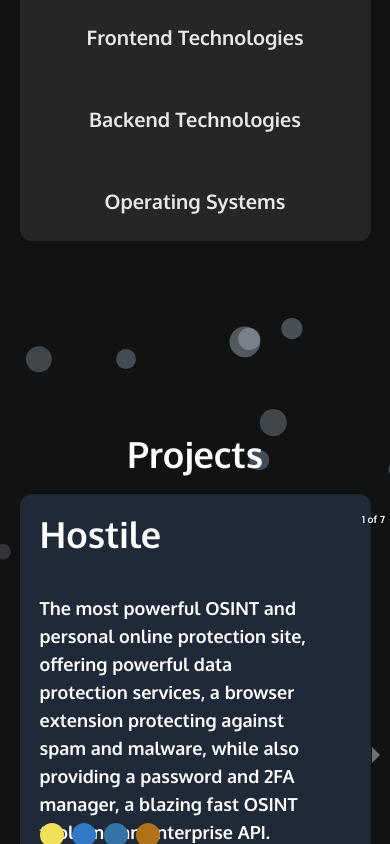
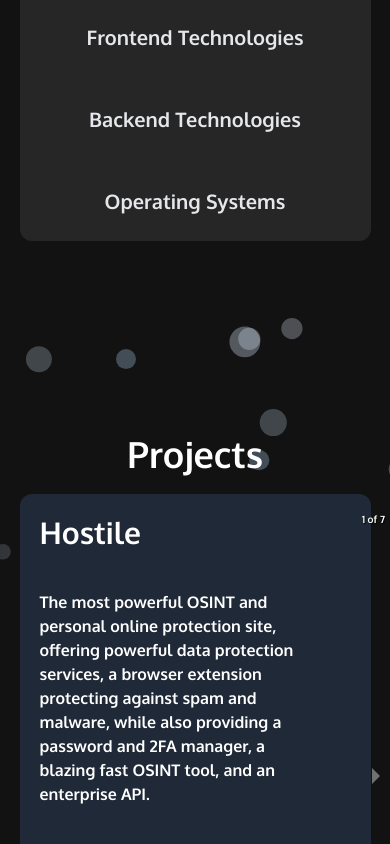
Before and after one commit to george/portfolio-site, a React (Create React App) app: page / in a window 390 px wide. Shown: the part 1480-2324 px from the top of the page. Built offline with nearby package versions, Linux system fonts and the light colour scheme.

Commit message:
Improved mobile design

```diff
--- a/src/components/about/AboutMeSection.tsx
+++ b/src/components/about/AboutMeSection.tsx
@@ -30,7 +30,7 @@ export const AboutMeSection:React.FC<AboutMeProps> = (props: AboutMeProps) => {
                         {props.title}
                     </span>
                     <motion.div initial={false} animate={animationData} className='overflow-hidden text-gray-200'>
-                        <div className='text-xl text-gray-200 mx-5'>{props.contents}</div>
+                        <div className='text-lg text-gray-200 mx-3'>{props.contents}</div>
                     </motion.div>
                 </motion.div>
             </button>
--- a/src/components/project/Project.tsx
+++ b/src/components/project/Project.tsx
@@ -13,18 +13,19 @@ export interface ProjectProps {
     languages: LanguageColor[]
 }
 
-export const Project: React.FC<ProjectProps> = (props) => {
+export const Project: React.FC<ProjectProps> = (props: ProjectProps) => {
     return (
         <div>
-            <div className='mb-[min(120px,_25%)] mx-[5%] py-[max(20px,_2%)] pl-[max(20px,_1%)] h-[50vh] font-bold bg-gray-800 rounded-xl'>
+            <div className='mb-[min(120px,_25%)] mx-[5%] py-[max(20px,_2%)] pl-[max(20px,_1%)]
+            h-[55vh] md:h-[50vh] font-bold bg-gray-800 rounded-xl'>
                 <div className='text-left text-white'>
-                    <p className='font-extrabold text-4xl'>
+                    <p className='font-extrabold text-3xl'>
                         {props.name}
                     </p>
 
                     <br/>
 
-                    <div className='font-bold text-lg h-[14vh] mr-[15%]'>
+                    <div className='font-bold text-base h-[14vh] mr-[15%]'>
                         {props.description}
 
                         <div className='hidden md:block mt-14 font-bold text-xl'>
@@ -38,7 +39,7 @@ export const Project: React.FC<ProjectProps> = (props) => {
                         </div>
                     </div>
 
-                    <div className='mt-[12vh]'>
+                    <div className='mt-[17vh] md:mt-[12vh]'>
                         {props.languages.map((color) => {
                             return (
                                 <div key={color} style={{backgroundColor: color}} className={`rounded-full h-6 w-6 inline-block mr-2`}/>
--- /dev/null
+++ b/src/components/skill/SkillSet.tsx
@@ -0,0 +1,21 @@
+import * as React from 'react';
+
+interface SkillSetProps {
+
+    name: string,
+    skills: string[]
+
+}
+export const SkillSet:React.FC<SkillSetProps> = (props: SkillSetProps) => {
+    return (
+        <div className='font-normal text-base list-disc list-inside'>
+            <p className='font-bold mt-3'>{props.name}</p>
+
+            <ul className='font-normal text-base list-disc list-inside'>
+                {props.skills.map((skill) => {
+                    return <li key={skill.split(' ')[0].toLowerCase()}>{skill}</li>
+                })}
+            </ul>
+        </div>
+    );
+}
--- a/src/containers/about/AboutMe.tsx
+++ b/src/containers/about/AboutMe.tsx
@@ -2,7 +2,9 @@ import * as React from 'react';
 import { useState } from 'react';
 
 import { AboutMeSection } from '../../components/about/AboutMeSection';
+import {SkillSet} from "../../components/skill/SkillSet";
 
+const listStyles = 'font-normal text-base list-disc list-inside';
 export const AboutMe:React.FC = () => {
     const [sections] = useState<React.ReactElement[]>([
         <AboutMeSection title='Who am I' contents={
@@ -23,42 +25,65 @@ export const AboutMe:React.FC = () => {
         }/>,
         <AboutMeSection title='Skills' contents={
             <div>
-                <p className='font-bold'>
-                    Development: <span className='font-normal'>Frontend development, backend development, mobile app
-                    development, native app development</span>
-                </p>
-                <p className='font-bold'>
-                    Cloud Computing : <span className='font-normal'>AWS (ECS, ECR, S3, Amplify, RDS, etc)</span>
-                </p>
-                <p className='font-bold'>
-                    Database Management : <span className='font-normal'>SQL / Relational DBs (MySQL, MSSQL, Postgres), MongoDB</span>
-                </p>
+                <SkillSet name='Development' skills={[
+                    'Frontend web development',
+                    'Backend web development',
+                    'Mobile app development',
+                    'Desktop app development',
+                    'Native app development'
+                ]}/>
+                <SkillSet name='Cloud Computing' skills={[
+                    'AWS (ECS, S3, Amplify, RDS, etc)'
+                ]}/>
+                <SkillSet name='Database Management' skills={[
+                    'SQL (MySQL / MSSQL / Postgres)',
+                    'MongoDB / NoSQL'
+                ]}/>
             </div>
         }/>,
         <AboutMeSection title='Frontend Technologies' contents={
             <div>
-                <p className='font-bold'>
-                    Languages / Tools: <span className='font-normal'>HTML, CSS, Dart, JavaScript</span>
-                </p>
-                <p className='font-bold'>
-                    Frameworks: <span className='font-normal'>React.js, Next.js, TailwindCSS, Flutter, Electron</span>
-                </p>
+                <SkillSet name='Languages / Tools' skills={[
+                    'HTML / CSS',
+                    'JavaScript',
+                    'Dart',
+                ]}/>
+                <SkillSet name='Frameworks' skills={[
+                    'React.js / Next.js',
+                    'TailwindCSS',
+                    'Electron',
+                    'Flutter'
+                ]}/>
             </div>
         }/>,
         <AboutMeSection title='Backend Technologies' contents={
             <div>
-                <p className='font-bold'>
-                    Languages: <span className='font-normal'>Java, JavaScript, TypeScript, Python, C++, PHP</span>
-                </p>
-                <p className='font-bold'>
-                    Frameworks: <span className='font-normal'>Node.js, Express.js, Flask, Spring MVC, Laravel</span>
-                </p>
-                <p className='font-bold'>
-                    Other Technologies: <span className='font-normal'>Websockets, Microservices, Selenium, Maven, Gradle, NPM</span>
-                </p>
-                <p className='font-bold'>
-                    Data Storage : <span className='font-normal'>SQL / Relational DBs, MongoDB / NoSQL, Redis</span>
-                </p>
+                <SkillSet name='Languages' skills={[
+                    'Java',
+                    'JavaScript',
+                    'TypeScript',
+                    'Python',
+                    'C++',
+                    'Laravel'
+                ]}/>
+                <SkillSet name='Frameworks' skills={[
+                    'Node.js / Express.js',
+                    'Flask',
+                    'Spring MVC',
+                    'Laravel'
+                ]}/>
+                <SkillSet name='Other Technologies' skills={[
+                    'Microservices',
+                    'Websockets',
+                    'Selenium',
+                    'Maven / Gradle'
+                ]}/>
+                <SkillSet name='Databases / Data Storage' skills={[
+                    'MySQL / MariaDB / Postgres',
+                    'Microsoft SQL Server',
+                    'NoSQL / MongoDB',
+                    'Redis'
+                ]}/>
             </div>
         }/>,
         <AboutMeSection title='Operating Systems' contents={
--- a/src/containers/projects/Projects.tsx
+++ b/src/containers/projects/Projects.tsx
@@ -63,7 +63,7 @@ export const Projects:React.FC = () => {
                                  languages={[
                                      LanguageColor.Python
                                  ]}/>
-                        <Project name='Java Native Obfuscation Study' description='A study performed to measure the effects
+                        <Project name='Java Native Study' description='A study performed to measure the effects
                         and performance impacts of natively obfuscating a Java application. This research showed that, while
                         performance was significantly decreased in almost all categories, IO performance was significantly
                         improved when done through native JNI calls.'
```
